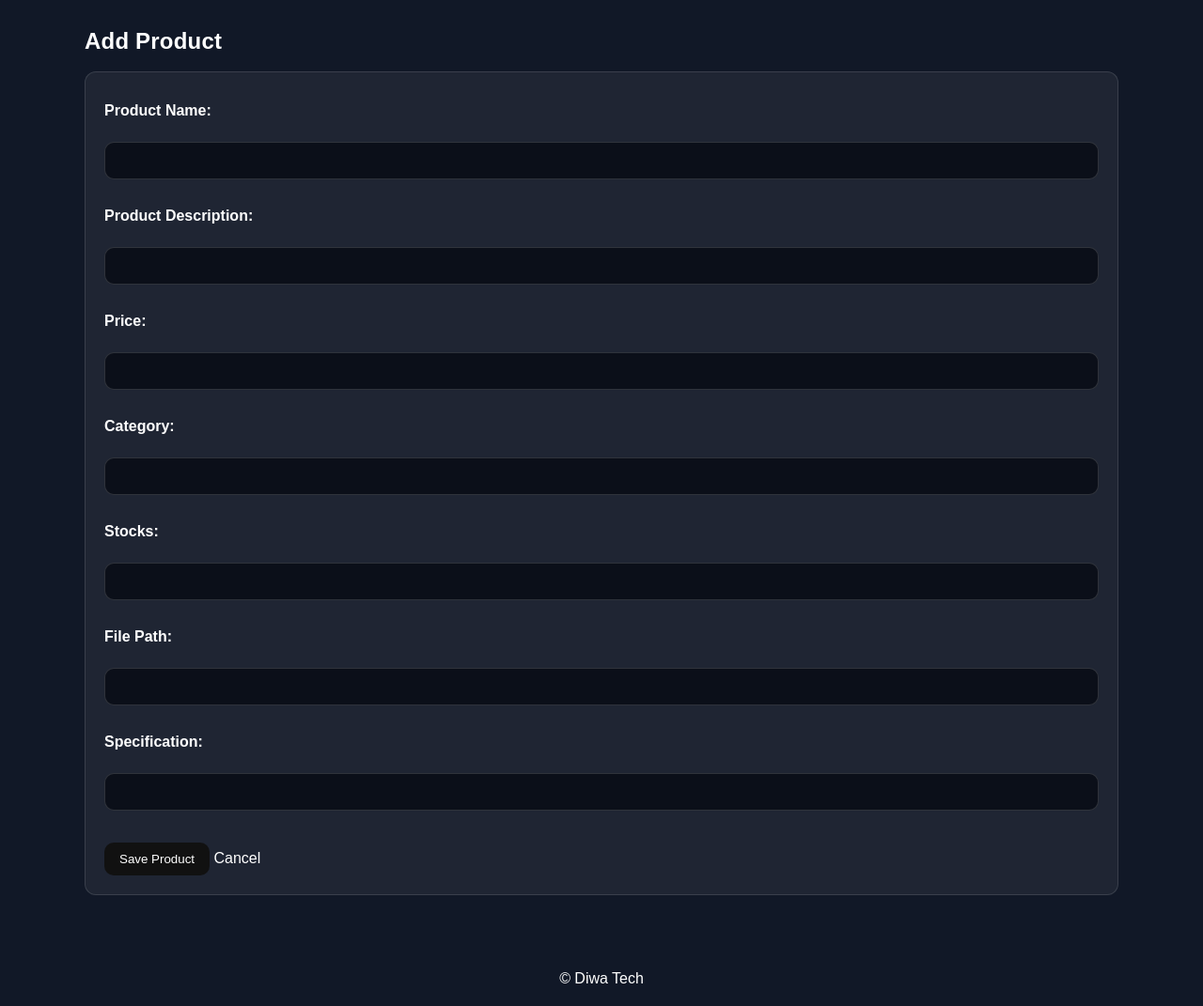
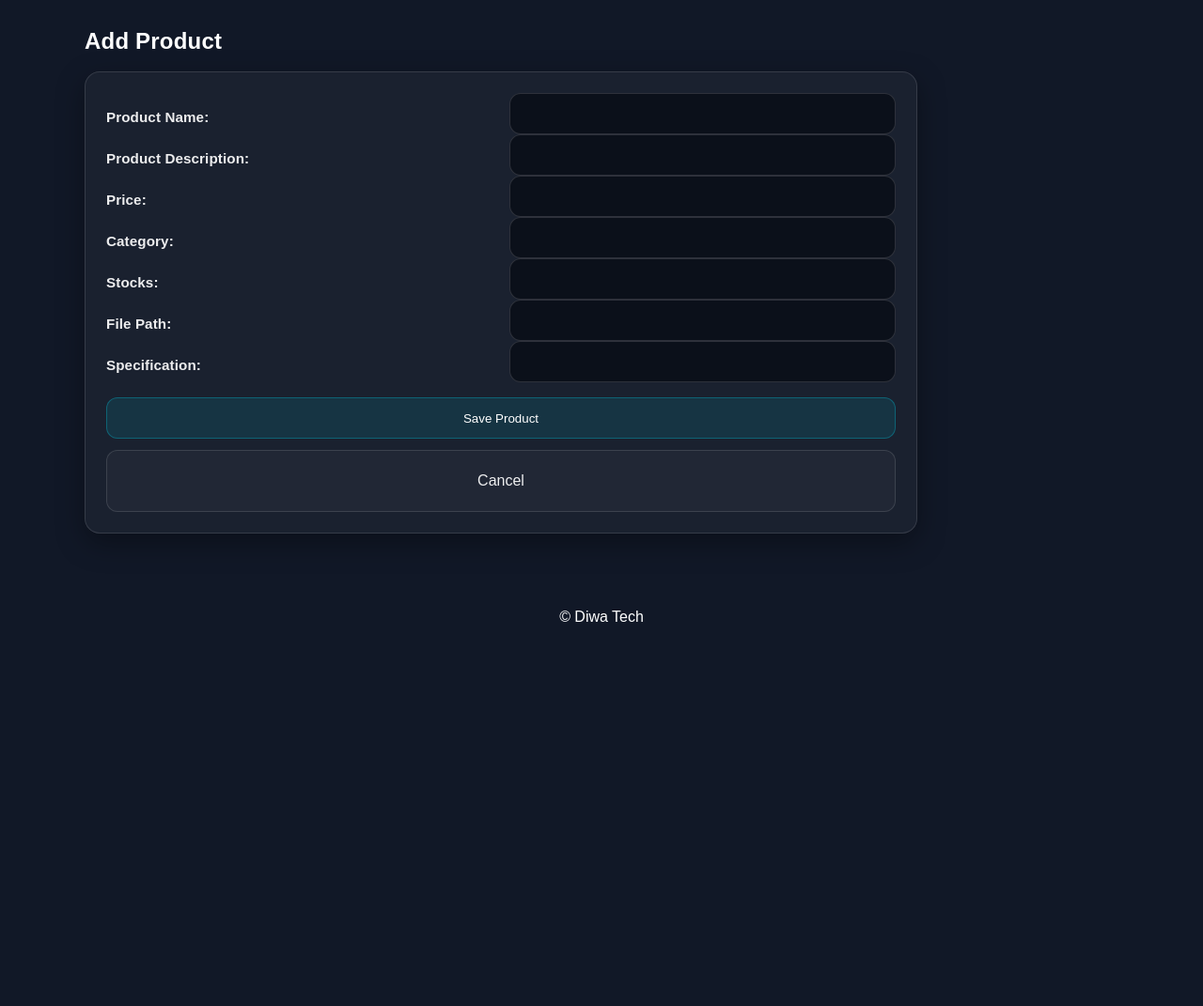
Before and after one commit to Niru070606/Integrative_Ecommerce_Group1, a Flask app: page /addProduct in a window 1280 px wide. Shown: the whole page at 94% size. After the commit the page ends 662 px from the top, so only its background shows below. Run offline with Flask 3, Linux system fonts and the light colour scheme.

Commit message:
Sabi Ni SIr

```diff
--- a/app/static/CSS/adminPage.css
+++ b/app/static/CSS/adminPage.css
@@ -91,30 +91,42 @@ button:focus-visible {
   outline-offset: 2px;
 }
 
-/* Forms */
+/* Forms (admin UI) */
 form {
-  background: rgba(255, 255, 255, 0.06);
+  background: rgba(255, 255, 255, 0.04);
   border: 1px solid var(--muted-border);
-  border-radius: 12px;
-  padding: 20px;
-  margin-top: 12px;
+  border-radius: 16px;
+  padding: 18px;
+  margin-top: 16px;
+  max-width: 840px;
+  width: 100%;
+
+  /* keep form from inheriting table-like alignment */
+  display: block;
+
+  /* subtle depth */
+  box-shadow: 0 10px 30px rgba(0, 0, 0, 0.35);
 }
 
+/* Wrap label + input pairing; add this in CSS only (works even without HTML changes) */
 label {
   display: block;
   font-weight: 700;
-  margin: 12px 0 6px;
+  margin: 14px 0 8px;
+  color: rgba(255, 255, 255, 0.92);
+  font-size: 0.95rem;
+  letter-spacing: 0.1px;
 }
 
 input[type="text"],
 input[type="number"] {
   width: 100%;
   box-sizing: border-box;
-  height: 40px;
-  padding: 0 12px;
-  border-radius: 10px;
-  background: var(--surface);
-  border: 1px solid rgba(255, 255, 255, 0.15);
+  height: 44px;
+  padding: 0 14px;
+  border-radius: 12px;
+  background: rgba(11, 15, 25, 0.9);
+  border: 1px solid rgba(255, 255, 255, 0.14);
   color: var(--text);
   outline: none;
   transition: 0.15s ease;
@@ -122,18 +134,90 @@ input[type="number"] {
 
 input[type="text"]:focus,
 input[type="number"]:focus {
-  border-color: rgba(0, 188, 212, 0.8);
+  border-color: rgba(0, 188, 212, 0.85);
   box-shadow: 0 0 0 3px rgba(0, 188, 212, 0.18);
 }
 
 input[type="text"]::placeholder,
 input[type="number"]::placeholder {
-  color: rgba(255, 255, 255, 0.65);
+  color: rgba(255, 255, 255, 0.55);
+}
+
+/* Cleaner spacing for input groups */
+form br {
+  display: none;
+}
+
+/* Two-column grid on larger screens */
+@media (min-width: 840px) {
+  form {
+    padding: 22px;
+  }
+
+  /* Each label/input pair takes a grid cell */
+  form > label,
+  form > input {
+    width: 100%;
+  }
+
+  form {
+    display: grid;
+    grid-template-columns: 1fr 1fr;
+    column-gap: 18px;
+  }
+
+  /* Put action buttons on full width row */
+  form > button,
+  form > a {
+    grid-column: 1 / -1;
+  }
+
+  /* Make the form feel balanced: start each input group on a new row */
+  /* (Since the HTML has label + input + <br>, we use the natural DOM order.) */
+  form > label {
+    align-self: center;
+  }
 }
 
 /* Default layout for form actions */
 form > button {
   margin-top: 16px;
+  display: inline-flex;
+  align-items: center;
+  justify-content: center;
+  min-height: 44px;
+  padding: 10px 18px;
+  border-radius: 12px;
+  background: rgba(0, 188, 212, 0.12);
+  border: 1px solid rgba(0, 188, 212, 0.35);
+  color: var(--text);
+  transition: 0.18s ease;
+}
+
+form > button:hover {
+  background: rgba(0, 188, 212, 0.35);
+  color: #001014;
+  transform: translateY(-1px);
+}
+
+form > a {
+  margin-top: 12px;
+  display: inline-flex;
+  align-items: center;
+  justify-content: center;
+  min-height: 44px;
+  padding: 10px 18px;
+  border-radius: 12px;
+  border: 1px solid var(--muted-border);
+  color: rgba(255, 255, 255, 0.92);
+  background: rgba(255, 255, 255, 0.03);
+  text-decoration: none;
+}
+
+form > a:hover {
+  border-color: rgba(0, 188, 212, 0.5);
+  color: #ffffff;
+  background: rgba(0, 188, 212, 0.12);
 }
 
 /* Admin table */
@@ -250,17 +334,14 @@ nav {
   position: fixed;
   width: 100%;
   height: 40px;
-
-
 }
 
 .navBar h1 {
   margin: 0;
   color: aqua;
   font-size: 30px;
-  font-family:'Times New Roman', Times, serif;
+  font-family: "Times New Roman", Times, serif;
 }
-
 
 .navBar ul {
   display: flex;
@@ -268,17 +349,13 @@ nav {
   align-items: center;
   text-decoration: none;
   list-style: none;
-
-
 }
-
 
 .navBar ul li {
   color: white;
   font-size: 22px;
   transition: 0.3s;
   padding: 5px 10px;
-
 }
 
 .navBar a:hover {
@@ -286,7 +363,6 @@ nav {
   transform: scale(1.1);
 }
 
-.navBar li a:active{
+.navBar li a:active {
   color: #00bcd4;
-
 }
--- a/app/templates/public/main.html
+++ b/app/templates/public/main.html
@@ -30,7 +30,7 @@
       </video>
       <samp></samp>
       <nav>
-        <h3 class="brandName">DiwaTech</h3>
+        <a href="{{ url_for('product.adminList' ) }}"><h3 class="brandName">DiwaTech</h3></a>
         <ul>
           <li><a class="categories" href="#">Categories</a></li>
           <li><a class="arrivals" href="#">New Arrivals</a></li>
```
Lines whose indentation alone changed are shown as unchanged.
